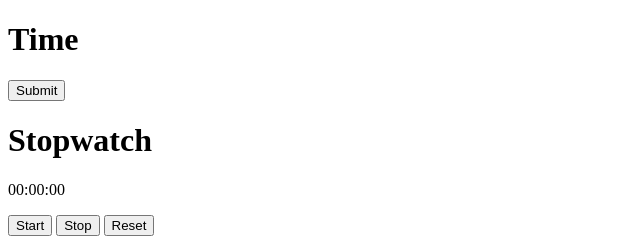
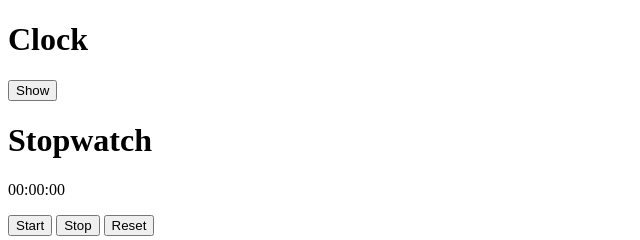
Before and after one commit to amisha-adwani/Timer-in-js, a plain HTML site: page index.html in a window 1280 px wide. Shown: the full height of the page, 0-640 px from the left. Drawn offline with Linux system fonts and the light colour scheme.

Commit message:
new updates

```diff
--- a/index.html
+++ b/index.html
@@ -7,9 +7,9 @@
     <title>Document</title>
 </head>
 <body>
-    <h1> Time </h1>
+    <h1> Clock </h1>
     <h3 id="showTime"></h3>
-    <button id="Button"> Submit </button>
+    <button id="Button"> Show </button>
     <h1> Stopwatch </h1>
    <p><span id="hours">00</span>:<span id="tens">00</span>:<span id="secs">00</span></p>
     <button id="Start" > Start </button>
--- a/script.js
+++ b/script.js
@@ -13,9 +13,6 @@ let button = (document.getElementById("Button").onclick = function () {
 //------------------------------STOPWATCH------------------
 
 let Interval;
-let h,
-  m,
-  s = 0;
 
 let hours = document.getElementById("hours");
 let mins = document.getElementById("tens");
@@ -35,8 +32,7 @@ document.getElementById("Start").onclick = function () {
       if (mins.innerHTML < 10) {
         mins.innerHTML = "0" + mins.innerHTML;
       }
-    }
-     else if (mins.innerHTML === "60") {
+    } else if (mins.innerHTML === "60") {
       mins.innerHTML = "00";
       hours.innerHTML++;
       if (hours.innerHTML < 10) {
```
